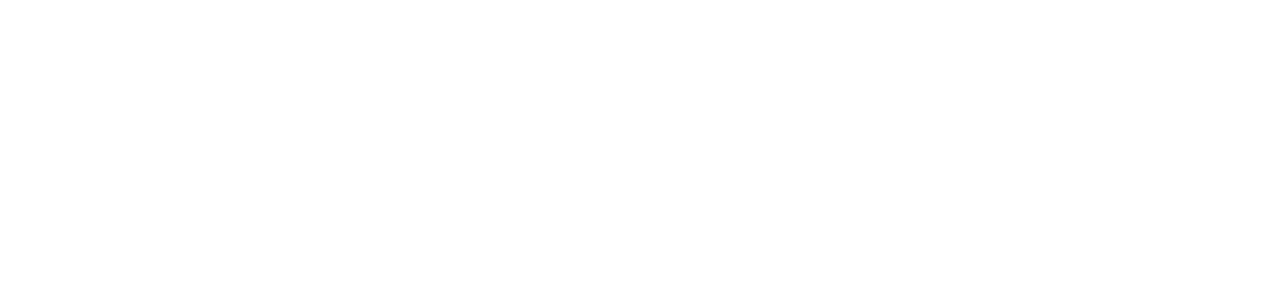
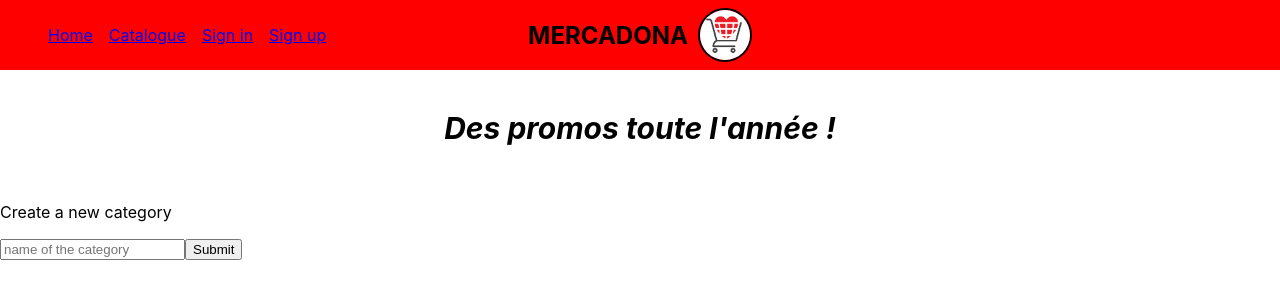
Before and after one commit to harlex90/mercadona, a React (Create React App) app: page /admin/categories/create in a window 1280 px wide. Before the commit this address had no page. Shown: the top 300 px of the page. Built offline with nearby package versions, Linux system fonts and the light colour scheme; what react-auth-kit would draw is missing.

Commit message:
first implementation of admin/categories

```diff
--- a/src/App.js
+++ b/src/App.js
@@ -6,11 +6,11 @@
 } from "react-router-dom";
 import Home from './views/Home';
 import './App.css';
-import Entete from "./views/Entete";
 import Catalogue from "./views/Catalogue";
 import LoginAdmin from "./views/LoginAdmin";
 import { AuthProvider, RequireAuth } from 'react-auth-kit'
-
+import AdminListCategories from './views/AdminListCategories'
+import AdminCreateCategories from './views/AdminCreateCategories'
 
 
 function Router() {
@@ -22,6 +22,8 @@
       <Route path="/catalogue" element={<Catalogue />} />
       <Route path="/loginadmin" element={<LoginAdmin />} />
       <Route path="/protected" element={<RequireAuth loginPath="/loginadmin"><p>coucou</p></RequireAuth>} />
+      <Route path="/admin/categories" element={<RequireAuth loginPath="/loginadmin"><AdminListCategories /></RequireAuth>} />
+      <Route path="/admin/categories/create" element={<RequireAuth loginPath="/loginadmin"><AdminCreateCategories /></RequireAuth>} />
     </Routes>
   </BrowserRouter>
   )
--- a/src/index.js
+++ b/src/index.js
@@ -19,9 +19,7 @@
 
 const root = ReactDOM.createRoot(document.getElementById('root'));
 root.render(
-  <React.StrictMode>
-    <App />
-  </React.StrictMode>
+  <App />
 );
 
 // If you want to start measuring performance in your app, pass a function
--- /dev/null
+++ b/src/views/AdminCreateCategories.jsx
@@ -0,0 +1,27 @@
+import axios from "axios";
+import React from "react";
+import { useNavigate } from "react-router-dom";
+import Entete from "./Entete";
+
+const AdminCreateCategories = () => {
+    const [inputValue, setInputValue] = React.useState("");
+
+    const navigate = useNavigate();
+    const onSubmit = () => {
+        axios.post('/categories', {
+            name: inputValue,
+        }).then(() => {
+            navigate('/admin/categories')
+        })
+    }
+    return (
+        <div>
+            <Entete />
+            <p>Create a new category</p>
+            <input value={inputValue} onChange={(e) => setInputValue(e.currentTarget.value)} type='text' placeholder="name of the category"/>
+            <button onClick={onSubmit}>Submit</button>
+        </div>
+    )
+}
+
+export default AdminCreateCategories;
--- /dev/null
+++ b/src/views/AdminListCategories.jsx
@@ -0,0 +1,33 @@
+import axios from "axios";
+import React from "react";
+import { useNavigate } from "react-router-dom";
+import Entete from "./Entete";
+
+const AdminListCategories = () => {
+    const [categories, setCategories] = React.useState([]);
+
+    React.useEffect(() => {
+        axios.get('/categories').then((res) => {
+            setCategories(res.data)
+        })
+    }, []);
+
+    const navigate = useNavigate();
+    const onAddCategory = () => {
+        navigate('/admin/categories/create')
+    };
+
+    return (
+        <div>
+            <Entete />
+            <button onClick={onAddCategory}>Add category</button>
+            {categories.map((category) => (
+                <div>
+                    <p>name: {category.name}</p>
+                </div>
+            ))}
+        </div>
+    )
+}
+
+export default AdminListCategories;
--- a/src/views/LoginAdmin.jsx
+++ b/src/views/LoginAdmin.jsx
@@ -43,7 +43,7 @@
 
 
     return (
-        <div style={{marginTop: "30px"}}>
+        <div>
             <Entete/>
             <div>
                 <h3 style={{display: "flex", justifyContent:"center", marginTop: "30px"}}>
```
